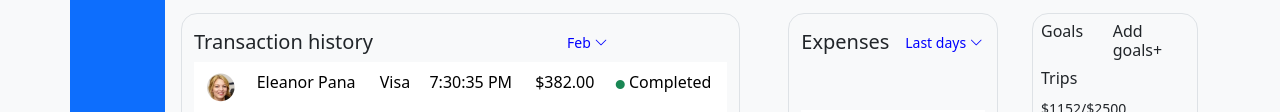
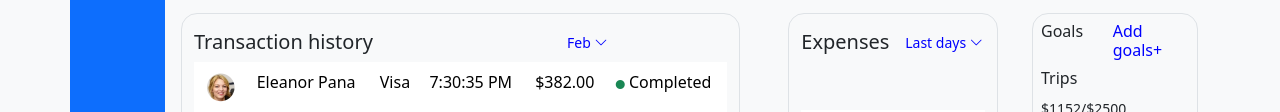
Before and after one commit to Ambiliambu/dashboard, a plain HTML site: page index.html in a window 1280 px wide. Shown: the part 637-749 px from the top of the page. Drawn offline with nearby package versions, Linux system fonts and the light colour scheme.

Commit message:
second commit

```diff
--- a/index.html
+++ b/index.html
@@ -354,7 +354,7 @@
                                 <h6>Goals</h6>
                             </div>
                             <div class="col-7">
-                                <h6>Add goals+</h6>
+                                <h6 style="color: blue;">Add goals+</h6>
                             </div>
 
                         </div>
```
